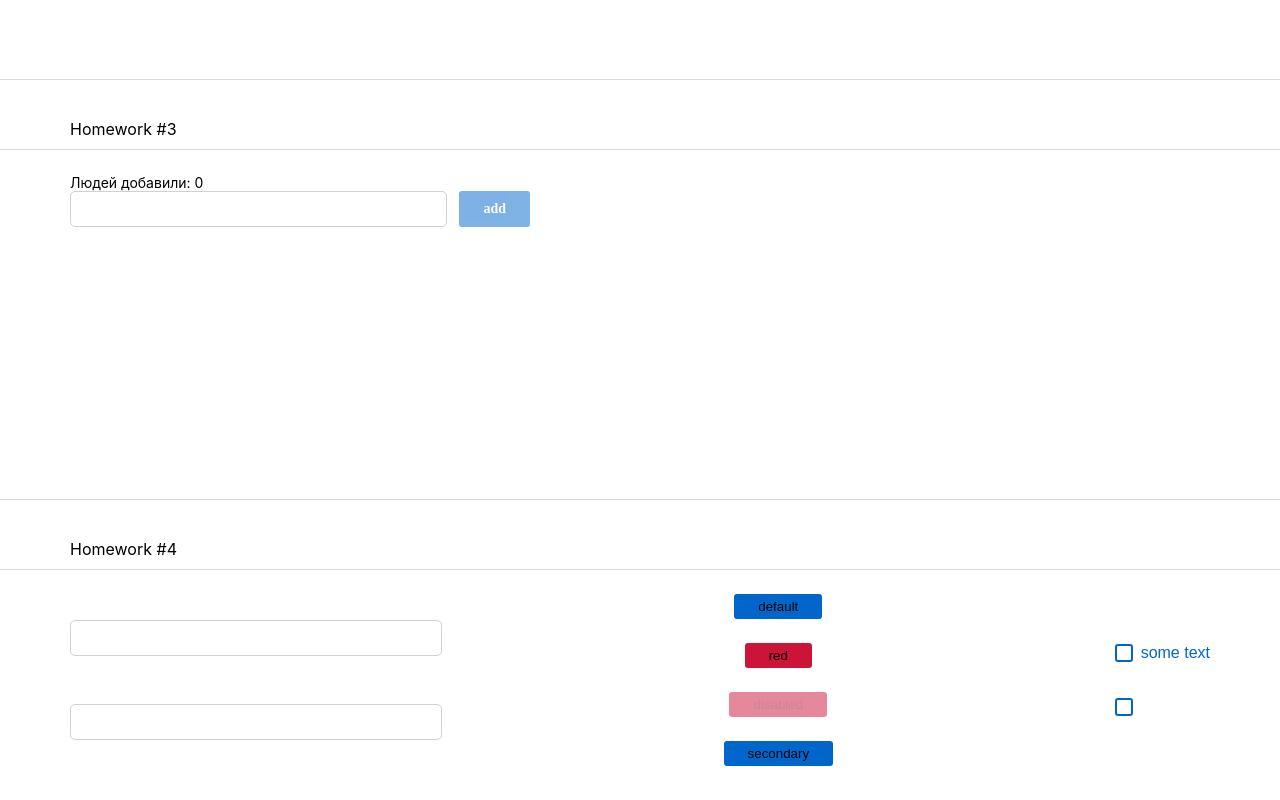
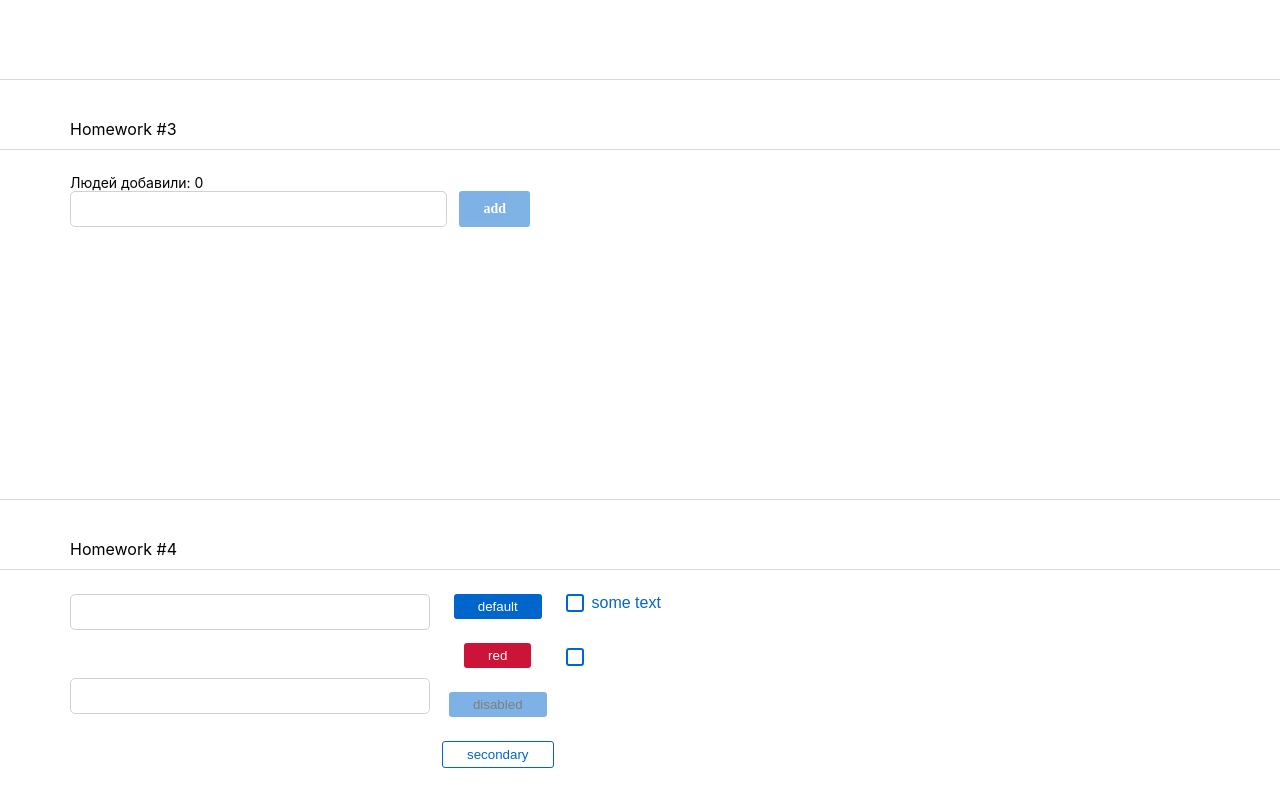
Before and after one commit to NikolaYK2/hws2, a React (Create React App) app: page / in a window 1280 px wide. Shown: the part 797-1597 px from the top of the page. Built offline with nearby package versions, Linux system fonts and the light colour scheme.

Commit message:
hw4 full

```diff
--- a/src/s2-homeworks/hw01/message-sender/MessageSender.tsx
+++ b/src/s2-homeworks/hw01/message-sender/MessageSender.tsx
@@ -21,7 +21,7 @@ const MessageSender = (props: any) => {
     }, [text])
 
     const addMessage = () => {
-        if (text !== '')
+        if (text.trim() !== '')
         setMessages([
             ...messages,
             {
@@ -37,7 +37,7 @@ const MessageSender = (props: any) => {
     }
 
     const onKeyDown = (e: any) => {
-        e.key === 'Enter' && e.shiftKey && addMessage()
+            e.key === 'Enter' && e.shiftKey && addMessage()
     }
 
     return (
--- a/src/s2-homeworks/hw04/Stand.module.css
+++ b/src/s2-homeworks/hw04/Stand.module.css
@@ -1,12 +1,13 @@
 .stand {
     display: flex;
-    justify-content: space-between;
-    align-items: center;
+    /*justify-content: space-between;*/
+    align-items: start;
 }
 
 .inputs {
     display: flex;
     flex-direction: column;
+    align-self: start;
     flex: 0 1 372px;
     gap: 48px;
 }
--- a/src/s2-homeworks/hw04/Stand.tsx
+++ b/src/s2-homeworks/hw04/Stand.tsx
@@ -1,4 +1,4 @@
-import React, { useState } from 'react'
+import React, {useState} from 'react'
 import s from './Stand.module.css'
 import SuperInputText from './common/c1-SuperInputText/SuperInputText'
 import SuperCheckbox from './common/c3-SuperCheckbox/SuperCheckbox'
@@ -18,6 +18,7 @@ const Stand = () => {
                     <SuperInputText
                         id={'hw4-super-input-like-old'}
                         value={stateForAllInputs}
+                        // onChange={(e) => setValue(e.currentTarget.value)}
                         onChange={(e) => setValue(e.currentTarget.value)}
                     />
                 </div>
@@ -26,8 +27,12 @@ const Stand = () => {
                     <SuperInputText
                         id={'hw4-super-input-with-error'}
                         value={stateForAllInputs}
-                        onChangeText={setValue}
+                        onChangeText={(e) => {
+                            setValue(e)
+                            setError('')
+                        }}
                         error={error}
+                        // setError={setError}
                         onEnter={() => {
                             setError(
                                 stateForAllInputs.trim()
@@ -37,6 +42,7 @@ const Stand = () => {
                             setValue('')
                         }}
                     />
+
                 </div>
             </div>
 
--- a/src/s2-homeworks/hw04/common/c1-SuperInputText/SuperInputText.module.css
+++ b/src/s2-homeworks/hw04/common/c1-SuperInputText/SuperInputText.module.css
@@ -1,7 +1,13 @@
 .input:focus {
 }
 .inputWrapper {
+    margin: 0 12px 0 0;
+    font-family: Montserrat, serif;
+    font-size: 14px;
+    font-weight: 400;
 }
+
+
 .input {
     max-width: 372px;
     min-width: 100px;
@@ -13,14 +19,15 @@
 
 
 
-.superInput {
-}
-
 .errorInput {
+    border: 1px solid red;
+    outline: red;
 }
 
 .errorInput:focus {
+    border: 2px solid red;
 }
 
-.error {
+.error{
+    color: red;
 }
--- a/src/s2-homeworks/hw04/common/c1-SuperInputText/SuperInputText.tsx
+++ b/src/s2-homeworks/hw04/common/c1-SuperInputText/SuperInputText.tsx
@@ -19,6 +19,7 @@ type SuperInputTextPropsType = Omit<DefaultInputPropsType, 'type'> & {
     onEnter?: () => void
     error?: ReactNode
     spanClassName?: string
+    // setError?:(error: string)=>void,
 }
 
 const SuperInputText: React.FC<SuperInputTextPropsType> = (
@@ -36,12 +37,15 @@ const SuperInputText: React.FC<SuperInputTextPropsType> = (
     }
 ) => {
     const onChangeCallback = (e: ChangeEvent<HTMLInputElement>) => {
-        onChange?.(e) // если есть пропс onChange, то передать ему е (поскольку onChange не обязателен)
+        // onChange?.(e)  // если есть пропс onChange, то передать ему е (поскольку onChange не обязателен)
+        onChange && onChange?.(e);
 
-        onChangeText?.(e.currentTarget.value)
+        onChangeText && onChangeText?.(e.currentTarget.value);
+        // error && restProps.setError?.('');
     }
+
     const onKeyPressCallback = (e: KeyboardEvent<HTMLInputElement>) => {
-        onKeyPress?.(e)
+        onKeyPress && onKeyPress(e)
 
         onEnter && // если есть пропс onEnter
         e.key === 'Enter' && // и если нажата кнопка Enter
@@ -60,7 +64,7 @@ const SuperInputText: React.FC<SuperInputTextPropsType> = (
                 id={id}
                 type={'text'}
                 onChange={onChangeCallback}
-                onKeyPress={onKeyPressCallback}
+                onKeyDown={onKeyPressCallback}
                 className={finalInputClassName}
                 {...restProps} // отдаём инпуту остальные пропсы если они есть (value например там внутри)
             />
--- a/src/s2-homeworks/hw04/common/c2-SuperButton/SuperButton.module.css
+++ b/src/s2-homeworks/hw04/common/c2-SuperButton/SuperButton.module.css
@@ -3,15 +3,24 @@
     border: none;
     border-radius: 3px;
     cursor: pointer;
+    color: #fff;
+    transition: all 0.4s;
+
 }
 
 .disabled {
     opacity: 0.5;
+    background-color: #0066CC;
+    color: black;
+    transition: all 0.8s;
+
 }
 
 .secondary {
     background-color: transparent;
     border: 1px solid #0066CC;
+    color: #0066CC;
+
 }
 
 .default {
@@ -23,23 +32,60 @@
 }
 
 .default:hover {
+    transition: all 0.1s;
+    box-shadow: 0 5px 10px rgba(29, 33, 38, 0.6), 0 1px 10px rgba(29, 33, 38, 0.1);
+    transform: translateY(-1px);
+    background-color: #0080FF;
+
 }
 
 .red:hover {
+    transition: all 0.1s;
+    box-shadow: 0 5px 10px rgba(29, 33, 38, 0.6), 0 1px 10px rgba(29, 33, 38, 0.1);
+    transform: translateY(-1px);
+    background-color: #FF1A47;
+
 }
 
 .secondary:hover {
+    transition: all 0.1s;
+    box-shadow: 0 2px 2px rgba(255, 255, 255, 1), 0 2px 2px rgba(29, 33, 38, 0.6),
+    inset 0 2px 2px rgba(255, 255, 255, 1), inset 0 2px 2px rgba(29, 33, 38, 0.6);
+    transform: translateY(-3px);
+    text-shadow: 0 2px 2px rgba(29, 33, 38, 0.6);
+    color: #0080FF;
+    border: 1px solid #0080FF;
+}
+
+.red:active {
+    background-color: #B21232;
+    box-shadow: none;
+    transition: all 0.1s;
+    transform: translateY(0px);
+
+
+}
+
+.default:active {
+    background-color: #0059B2;
+    box-shadow: none;
+    transition: all 0.1s;
+    transform: translateY(0px);
+
+
+}
+
+.secondary:active {
+    border: 1px solid #C9E5FF;
+    color: #C9E5FF;
+    box-shadow: none;
+    text-shadow: none;
+    transition: all 0.1s;
+    transform: translateY(0px);
+
+
 }
 
 
-.default:active {
-}
-
-.secondary:active {
-}
-
-.red:active {
-}
-
 .button:disabled {
 }
--- a/src/s2-homeworks/hw04/common/c2-SuperButton/SuperButton.tsx
+++ b/src/s2-homeworks/hw04/common/c2-SuperButton/SuperButton.tsx
@@ -18,8 +18,11 @@ const SuperButton: React.FC<SuperButtonPropsType> = (
     }
 ) => {
     const finalClassName = s.button
-        + (xType === 'red' ? ' ' + s.red : ' ' + s.default)
-        + (disabled ? ' ' + s.disabled : xType === 'red' ? ' ' + s.red : ' ' + s.default)
+        +(disabled
+        ? ' ' + s.disabled
+                : xType === 'red'
+        ? ' ' + s.red : xType === 'secondary'
+        ? ' ' + s.secondary : ' ' + s.default)
         + (className ? ' ' + className : ' ') // задачка на смешивание классов
 
     return (
--- a/src/s2-homeworks/hw04/common/c3-SuperCheckbox/SuperCheckbox.module.css
+++ b/src/s2-homeworks/hw04/common/c3-SuperCheckbox/SuperCheckbox.module.css
@@ -1,7 +1,8 @@
 .label {
     display: flex;
     align-items: center;
-
+    margin: 0 0 0 12px;
+    min-width: 100px;
     cursor: pointer;
 }
 
--- a/src/s2-homeworks/hw04/common/c3-SuperCheckbox/SuperCheckbox.tsx
+++ b/src/s2-homeworks/hw04/common/c3-SuperCheckbox/SuperCheckbox.tsx
@@ -28,6 +28,10 @@ const SuperCheckbox: React.FC<SuperCheckboxPropsType> = (
 ) => {
     const onChangeCallback = (e: ChangeEvent<HTMLInputElement>) => {
         // задачка на написание онченджа
+        onChange?.(e) || onChangeChecked?.(e.currentTarget.checked);
+
+        // onChange && onChange?.(e);
+        // onChangeChecked && onChangeChecked?.(e.currentTarget.checked);
 
     }
 
```
